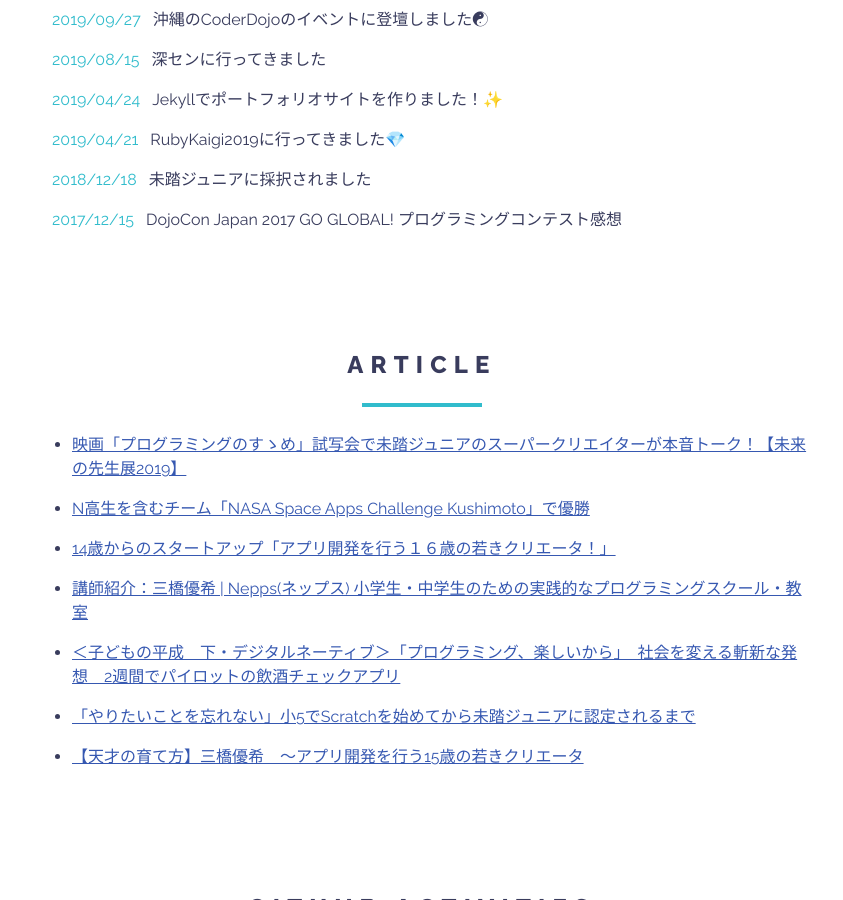
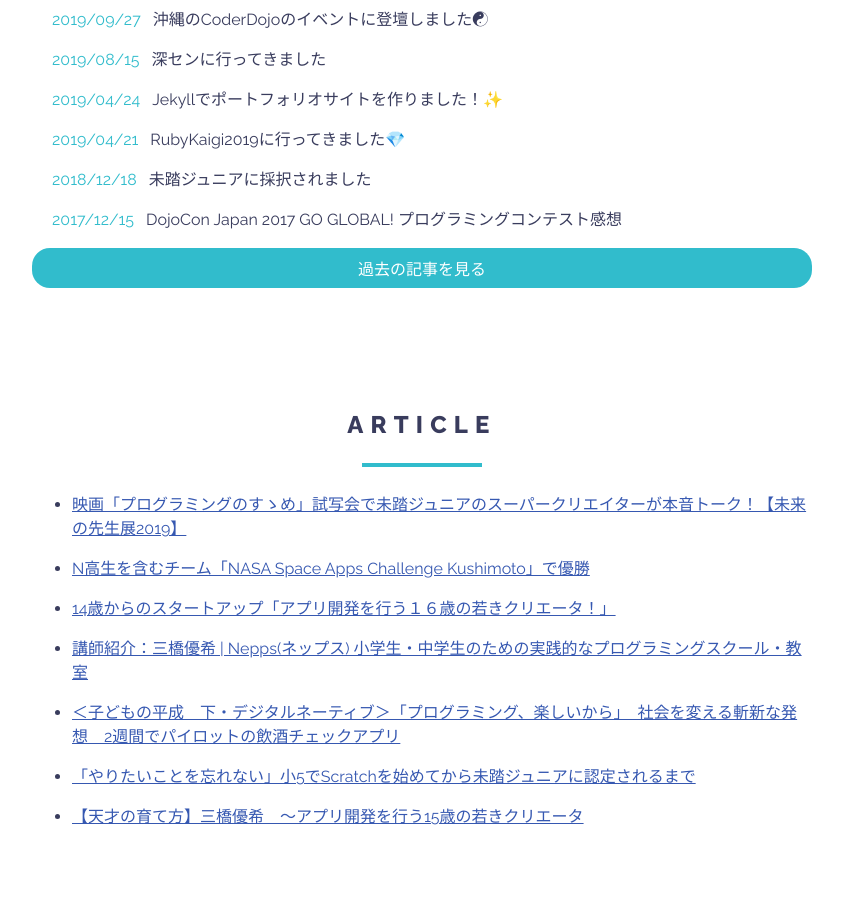
Before and after one commit to madoreenu/yuki384.github.io, a Jekyll site: the page built from index.md, in a window 1280 px wide and 900 px high, scrolled down 5140 px. Shown: the whole window, without its empty margins (218-1061 px from the left). Built offline with Jekyll 4.4.1, drawn with Linux system fonts in a browser that asks for light colours; nearby versions of some CDN libraries; some web fonts are replaced.

Commit message:
Blog記事一覧ページ作成

```diff
--- a/_includes/header.html
+++ b/_includes/header.html
@@ -8,7 +8,7 @@
       <li><a href="{{site.url}}">TOP</a></li>
       <li><a href="{{site.url}}#aboutme">ABOUT</a></li>
       <li><a href="{{site.url}}#Works">WORKS</a></li>
-      <li><a href="{{site.url}}#Blog">BLOG</a></li>
+      <li><a href="{{site.url}}/blog">BLOG</a></li>
     </ul>
   </nav>
 </header>
--- a/assets/css/main.scss
+++ b/assets/css/main.scss
@@ -191,7 +191,7 @@
   margin: 0;
   font-size: 1em;
 }
-.post{
+.posts{
   border-radius: 8px;
   border: solid 4px #FFF;
   display: table;
@@ -200,10 +200,6 @@
   width: calc(100% - 26px);
   text-align: left;
   transition: .3s;
-}
-.post:hover{
-  transition:.3s;
-  color: $maincolor;
 }
 .post-text{
   display: table-cell;
@@ -219,14 +215,23 @@
   border-radius: 4px;
   margin-right: 12px;
 }
-#Blog a{
-  text-decoration: none;
-  color: $main-textcolor;
+
+.gray{
+  background-color: rgba($light-gray, 0.3);
 }
 
-/*ここからブログ新レイアウト
+#Blog {
+  a{
+    text-decoration: none;
+    color: $main-textcolor;
+  }
+  a:hover{
+    color: $maincolor;
+  }
+}
+
 .post-text p{
-  margin: 0;
+  margin: 6px 0;
   color:$maincolor;
 }
 .post-text h3{
@@ -234,25 +239,31 @@
   margin: 0;
 }
 .post{
-  border-radius: 8px;
+  background-color: #fff;
+  border-radius: 4px;
+  box-shadow: 0px 5px 16px rgba($main-textcolor, 0.1);
+  color: $main-textcolor;
   display: table;
   float: left;
   margin-bottom: 4px;
   padding: 16px;
-  width: 50%;
+  margin: 6px;
+  width: calc(50% - 12px);
   text-align: left;
   transition: .3s;
   box-sizing: border-box;
 }
 .post:hover{
   transition:.3s;
+  box-shadow: 0px 6px 16px rgba($main-textcolor, 0.2);
+  transform: translateY(-12px);
 }
 .post-text{
   vertical-align: middle;
   width: 80%;
   float: none;
 }
-.blog-thumnail{
+.blog-thumbnail{
   width: 100%;
   object-fit: cover;
   display: table-cell;
@@ -261,14 +272,17 @@
   margin-right: 12px;
 }
 
-#Blog {
+.Blog {
   display: flex;
   flex-wrap: wrap;
   a{
     text-decoration: none;
     color: $main-textcolor;
   }
-}*/
+  a:hover{
+    color: $maincolor;
+  }
+}
 
 footer{
   background-color: $main-textcolor;
--- a/index.md
+++ b/index.md
@@ -77,15 +77,16 @@
 </section>
 <section id="Blog">
   <h2 class="top-h2">BLOG</h2>
-  {% for post in site.data.blog %}
+  {% for post in site.data.blog limit:10 %}
   <a href="{{ post.url }}">
-  <article class="post">
+  <article class="posts">
     <div class="post-text">
       <h3><span>{{post.date | date:"%Y/%m/%d"}}</span>{{post.title}}</h3>
     </div>
   </article>
   </a>
   {% endfor %}
+  <a href="{{site.url}}/blog" class="button">過去の記事を見る</a>
 </section>
 <section id="Articles">
   <h2 class="top-h2">ARTICLE</h2>
```
Also changed, not shown: blog.md (added, +26 -0 lines).
